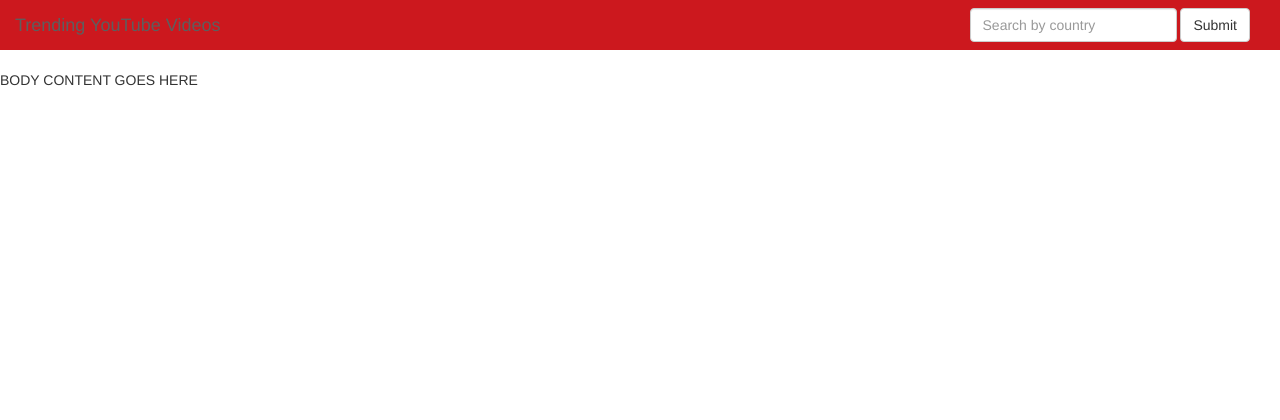
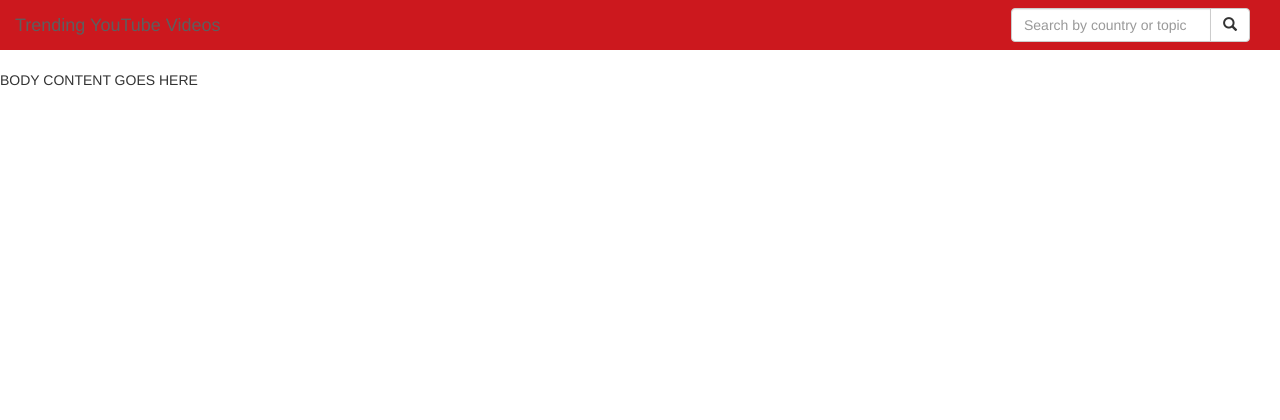
Before and after one commit to Afraysse/spectra_project, a Python web app: template templates/base.html in a window 1280 px wide. Shown: the top 420 px of the page. Run offline with Jinja, Linux system fonts and the light colour scheme; the template is opened without the code that fills it, so the values that code supplies are empty; some libraries are stand-ins or nearby versions.

Commit message:
Stylize searchbox

```diff
--- a/static/css/styles.css
+++ b/static/css/styles.css
@@ -9,6 +9,10 @@
 
 .navbar-default .navbar-brand {
     color: #FFFFFF;
+}
+
+#searchbox {
+    width: 200px;
 }
 
 #right-col {
--- a/templates/base.html
+++ b/templates/base.html
@@ -40,14 +40,16 @@
 
       <!-- Collect the nav links, forms, and other content for toggling -->
       <div class="collapse navbar-collapse" id="bs-example-navbar-collapse-1">
-        <form class="navbar-form navbar-right" role="search">
-          <div class="form-group">
-            <input type="text" class="form-control" placeholder="Search by country">
+        <form class="navbar-form navbar-right" role="search" action="/search">
+          <div class="input-group">
+            <input class="form-control" id="searchbox" type="search" name="q" aria-label="Search by country or topic" placeholder="Search by country or topic">
+            <span class="input-group-btn">
+              <button class="btn btn-default" type="submit"><span class="glyphicon glyphicon-search"></span></button>
+            </span>
           </div>
-          <button type="submit" class="btn btn-default">Submit</button>
         </form>
+      </div><!-- /.navbar-collapse -->
 
-      </div><!-- /.navbar-collapse -->
     </div><!-- /.container-fluid -->
   </nav>
 
```
